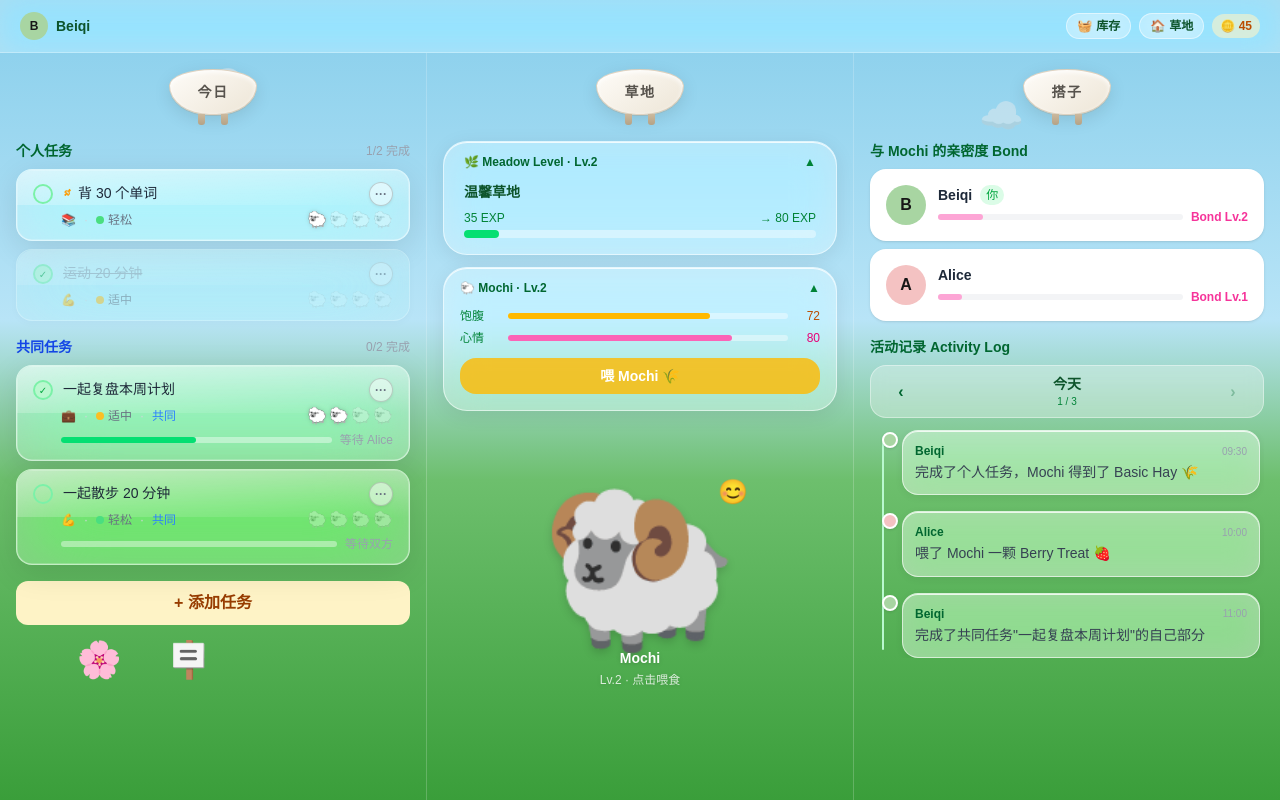
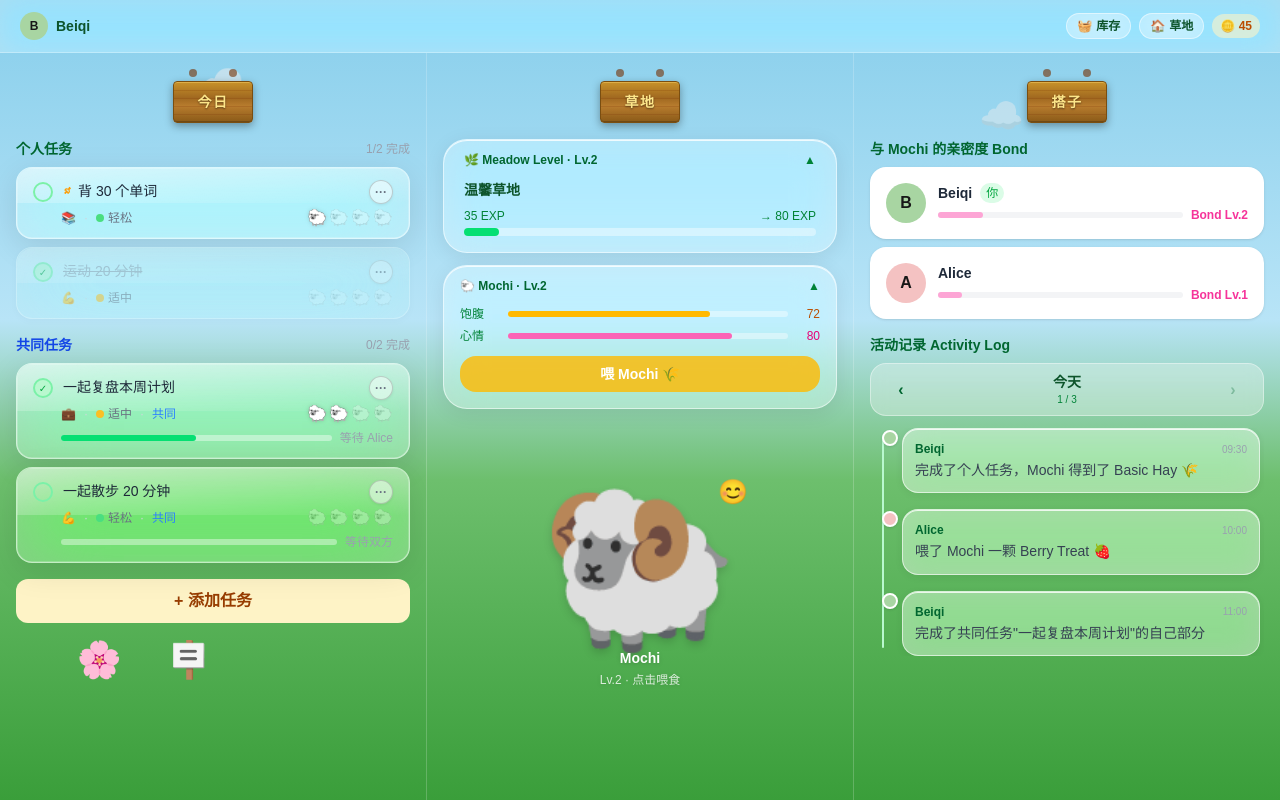
Before and after one commit to Becky-Dai/Baa-Do, a Next.js app in the folder frontend/: page /dashboard in a window 1280 px wide. Built offline with nearby package versions, Linux system fonts and the light colour scheme.

Commit message:
style: revert column signs to wood board design, keep Chinese labels

```diff
--- a/frontend/components/dashboard/DashboardLayout.tsx
+++ b/frontend/components/dashboard/DashboardLayout.tsx
@@ -25,23 +25,29 @@ import type { Task, TaskReward } from '../../types/task';
 function SheepSign({ label }: { label: string }) {
   return (
     <div className="flex flex-col items-center mb-4">
-      {/* Wool body */}
+      <div className="flex gap-8 mb-1">
+        <div className="w-2 h-2 rounded-full bg-amber-900/60 shadow-inner" />
+        <div className="w-2 h-2 rounded-full bg-amber-900/60 shadow-inner" />
+      </div>
       <div
-        className="px-7 py-2.5 text-center"
+        className="px-6 py-2 rounded-sm relative"
         style={{
-          background: 'linear-gradient(145deg, #fefcf8 0%, #ede5d6 100%)',
-          borderRadius: '50% 50% 46% 46% / 36% 36% 64% 64%',
-          boxShadow: '0 5px 18px rgba(0,0,0,0.10), inset 0 2px 5px rgba(255,255,255,0.9), 0 1px 0 rgba(185,168,145,0.35)',
-          border: '1.5px solid rgba(210,193,170,0.65)',
-          minWidth: 72,
+          background: 'linear-gradient(180deg, #c8922a 0%, #a06820 40%, #b87c2e 60%, #8a5a18 100%)',
+          boxShadow: '0 3px 8px rgba(0,0,0,0.35), inset 0 1px 0 rgba(255,220,120,0.4), inset 0 -1px 0 rgba(0,0,0,0.2)',
+          border: '1px solid #7a4e10',
         }}
       >
-        <span className="text-sm font-bold text-stone-600 tracking-widest select-none">{label}</span>
-      </div>
-      {/* Legs */}
-      <div className="flex gap-4">
-        <div style={{ width: 7, height: 11, background: 'linear-gradient(to bottom, #cbb99e, #b5a285)', borderRadius: '0 0 3px 3px', marginTop: -1 }} />
-        <div style={{ width: 7, height: 11, background: 'linear-gradient(to bottom, #cbb99e, #b5a285)', borderRadius: '0 0 3px 3px', marginTop: -1 }} />
+        <div className="absolute inset-0 rounded-sm overflow-hidden pointer-events-none opacity-20">
+          {[20, 40, 60, 80].map((top) => (
+            <div key={top} className="absolute w-full h-px bg-amber-900" style={{ top: `${top}%` }} />
+          ))}
+        </div>
+        <span
+          className="relative text-sm font-bold tracking-widest"
+          style={{ color: '#fde68a', textShadow: '0 1px 2px rgba(0,0,0,0.5)' }}
+        >
+          {label}
+        </span>
       </div>
     </div>
   );
```
